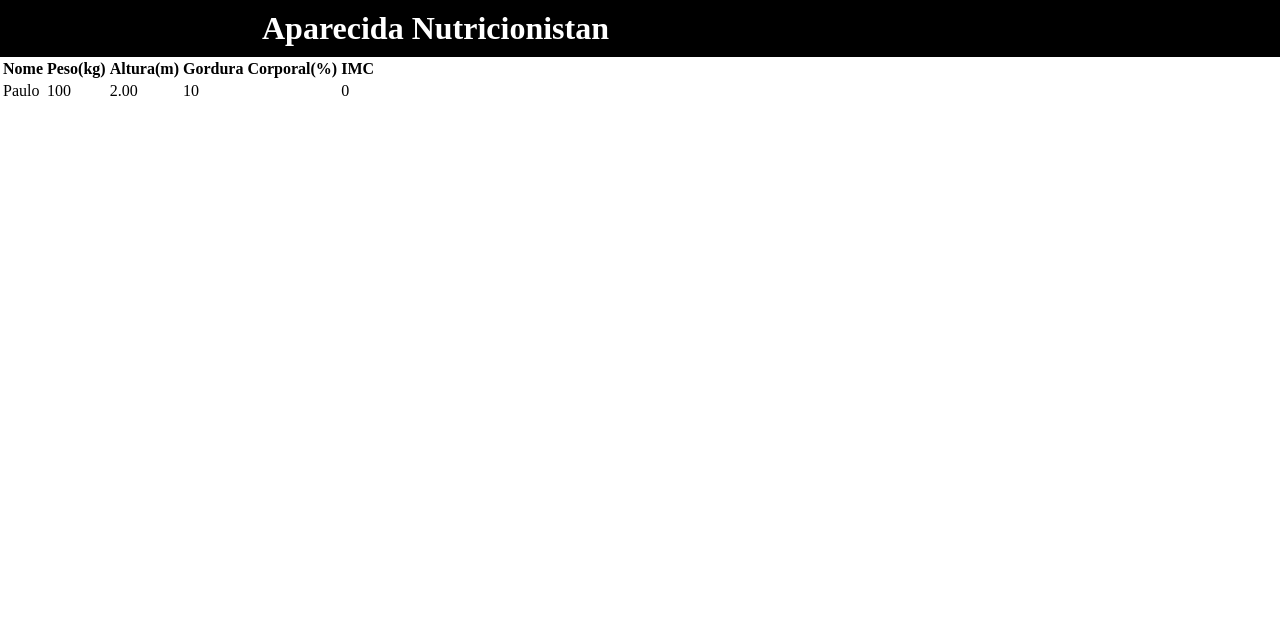
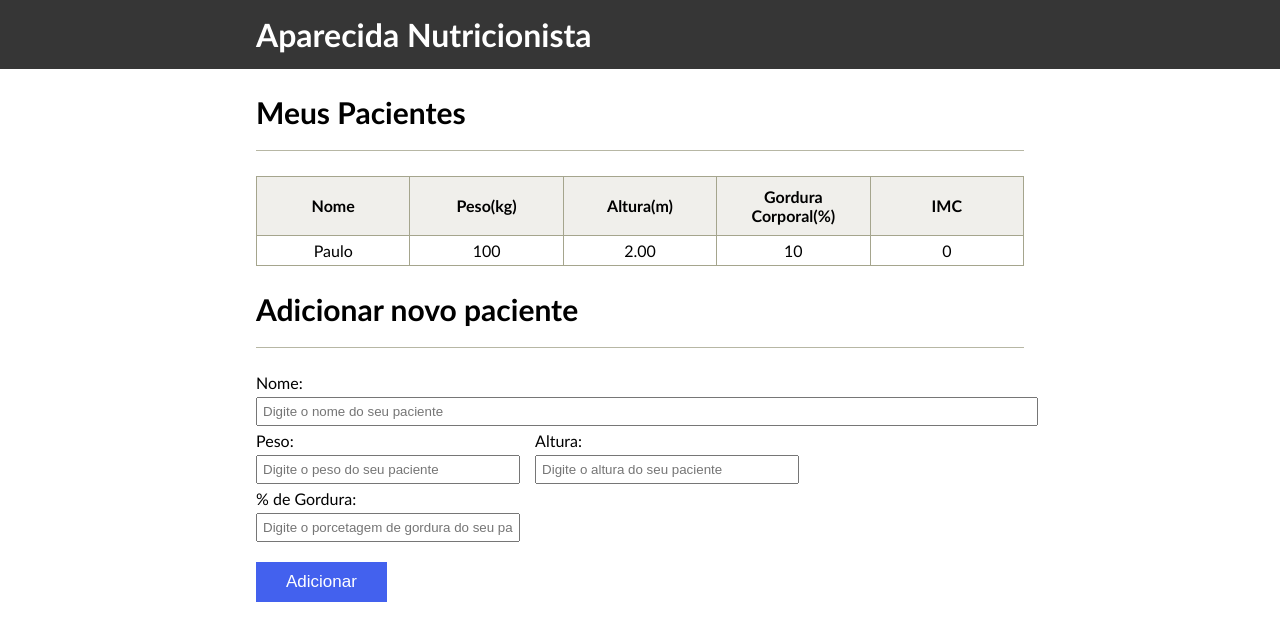
Before and after one commit to Efraim-Santos/WebModerno, a plain HTML site: page FrontEnd Alura/IMC/pacientes.html in a window 1280 px wide. Drawn offline with Linux system fonts and the light colour scheme.

Commit message:
parteVisual

```diff
--- a/FrontEnd Alura/IMC/css/style.css
+++ b/FrontEnd Alura/IMC/css/style.css
@@ -1,13 +1,65 @@
 body{
     padding: 0;
     margin: 0;
+    font-family: 'Trebuchet MS', 'Lucida Sans Unicode', 'Lucida Grande', 'Lucida Sans', Arial, sans-serif;
 }
 .navbar{
-    padding: 10px;
-    background-color: black;
+    padding: 15px 0;
+    background-color:#363636;
     color: white;
 }
 .navbar h1 {
     margin: 0;
     margin-left: 20%;
 }
+div#central {
+    width: 60%;
+    margin: 20px auto;
+}
+h2{
+    font-size: 30px;
+    padding-bottom: 20px;
+    border-bottom: 1px solid #b7b7a4;
+}
+table {
+   width: 100%;
+    border-collapse: collapse;
+}
+th, td {
+    border: 1px solid #a5a58d;
+}
+th {
+    height: 20px;
+    width: 120px;
+    padding: 10px;
+    background-color: #f0efeb;
+}
+td {
+    padding: 5px;
+    text-align: center;
+}
+form div label{
+    display: block;
+}
+form div input{
+    display: block;
+    width: 100%;
+    margin: 5px 0;
+    padding: 5px;
+}
+form div:not(:first-child){
+    display: inline-block;
+    width: 250px;
+}
+form div:nth-child(3){
+    margin: 0 25px;
+}
+form button{
+    display: block;
+    padding: 10px 30px;
+    font-size: 17px;
+    margin: 15px 0;
+    color: #ffffff;
+    background-color: #4361ee;
+    border: none;
+}
--- a/FrontEnd Alura/IMC/js/formulario.js
+++ b/FrontEnd Alura/IMC/js/formulario.js
@@ -0,0 +1,2 @@
+var adicionar = document.querySelector('#add')
+// adicionar.a
--- a/FrontEnd Alura/IMC/pacientes.html
+++ b/FrontEnd Alura/IMC/pacientes.html
@@ -10,8 +10,10 @@
 </head>
 <body>
     <div class="navbar">
-        <h1>Aparecida Nutricionistan</h1>
+        <h1>Aparecida Nutricionista</h1>
     </div>
+    <div id="central">
+        <h2>Meus Pacientes</h2>
         <table>
             <thead>
                 <tr>
@@ -32,5 +34,28 @@
                 </tr>
             </tbody>
         </table>
+        <section>
+            <h2>Adicionar novo paciente</h2>
+            <form action="">
+                <div>
+                    <label for="">Nome:</label>
+                    <input type="text" placeholder="Digite o nome do seu paciente">
+                </div>
+                <div>
+                    <label for="">Peso:</label>
+                    <input type="number" placeholder="Digite o peso do seu paciente">
+                </div>
+                <div>
+                    <label for="">Altura:</label>
+                    <input type="text" placeholder="Digite o altura do seu paciente">
+                </div>
+                <div>
+                    <label for="">% de Gordura:</label>
+                    <input type="text" placeholder="Digite o porcetagem de gordura do seu paciente">
+                </div>
+                <button id="add">Adicionar</button>
+            </form>
+        </section>
+    </div>
 </body>
 </html>
```
Lines whose indentation alone changed are shown as unchanged.
